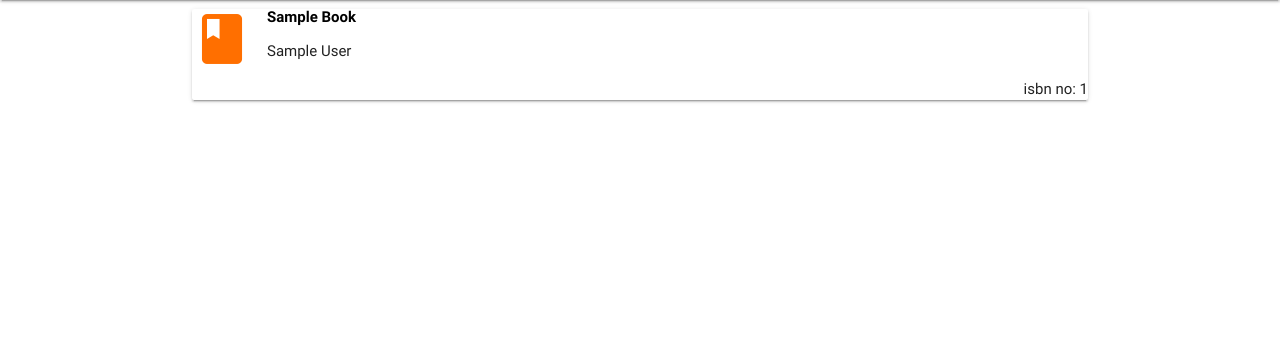
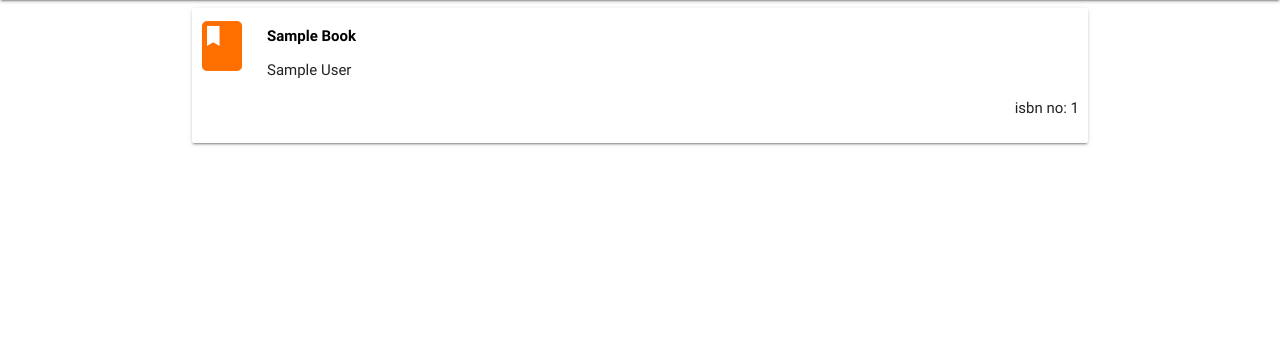
Before and after one commit to sherinann/Weavedin-Library-WebApp, a Django app: page / in a window 1280 px wide. Shown: the part 64-420 px from the top of the page. Run offline with Django 3.2, Linux system fonts and the light colour scheme; tables that the repository leaves empty hold one stand-in row (Sample ...); some libraries are stand-ins or nearby versions.

Commit message:
changed padding

```diff
--- a/LibraryBackend/libraryApp/templates/book_desc.html
+++ b/LibraryBackend/libraryApp/templates/book_desc.html
@@ -2,11 +2,11 @@
 {% block content %}
 
     <!--details of the book-->
-    <div class="row container ">
-        <div class=" ">
+    <div class="row container  ">
+        <div class=" " style="position: center">
             <div class="card-panel ">
                 {% for book in info %}
-                    <h4 style="text-transform: capitalize; font-family: 'Times New Roman'"><b><span class="card-title">{{ book.name }}</span></b></h4>
+                    <h4 style="text-transform: capitalize; font-family: 'Times New Roman'; position: center"><b><span class="card-title">{{ book.name }}</span></b></h4>
                     <h6 style="text-transform: capitalize"><b>{{ book.author }}</b></h6>
                     <p>ISBN NO:<b>{{ book.isbn_no}}</b></p>
                     <p>{{ book.description}}</p>
--- a/LibraryBackend/libraryApp/templates/books_all.html
+++ b/LibraryBackend/libraryApp/templates/books_all.html
@@ -10,13 +10,21 @@
         <!-- displaying the list of books-->
         <ul class="container ">
             {% for book in info %}
-                <li class="card panel " style="margin-top: 1%">
-                    <i class="material-icons medium left amber-text text-darken-4" >book</i>
-
-                    <a href="books/{{ book.isbn_no }}"> <h6 style="color: black; text-transform: capitalize" style="margin-top: 5%"><b> <span class="title">{{ book.name }}</span> </b></h6></a>
-                    <p style="text-transform: capitalize"> {{ book.author }} </p>
-                    <p  align=right > isbn no: {{ book.isbn_no }}
-                    </p>
+                <li class="card panel ;" >
+                    <div id="outer">
+                        <div id="middle" >
+                        <div id="area1" style="width: 25%; padding-top: 1% ;">
+                            <i class="material-icons medium left amber-text text-darken-4"  >book</i>
+                        </div>
+                        <div id="area1" style="width: 40%;">
+                            <a href="books/{{ book.isbn_no }}"> <h6 style="color: black; text-transform: capitalize ;padding-top: 1%"><b> <span class="title">{{ book.name }}</span> </b></h6></a>
+                            <p style="text-transform: capitalize ;"> {{ book.author }} </p>
+                        </div>
+                        <div id="area1" style="width: auto; padding-bottom: 1% ; margin-right: 1%;">
+                             <p align="right" style="position: center" > isbn no: {{ book.isbn_no }}</p>
+                        </div>
+                        </div>
+                    </div>
                 </li>
             {% endfor %}
         </ul>
```
Also changed, not shown: LibraryBackend/libraryApp/templates/authors_all.html (+11 -5 lines).
